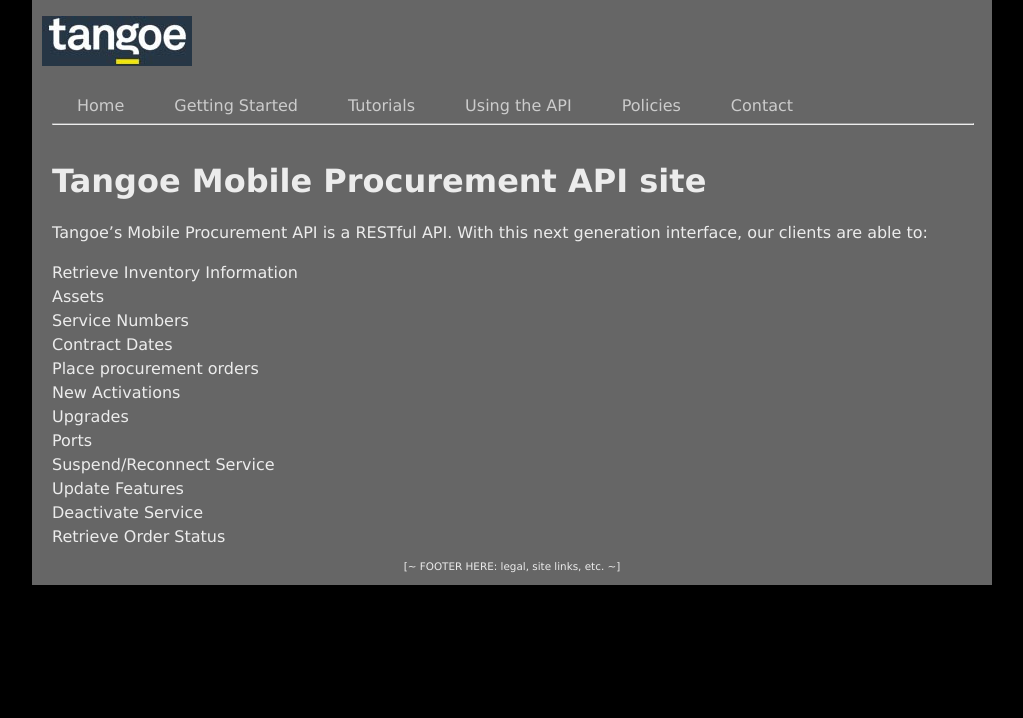
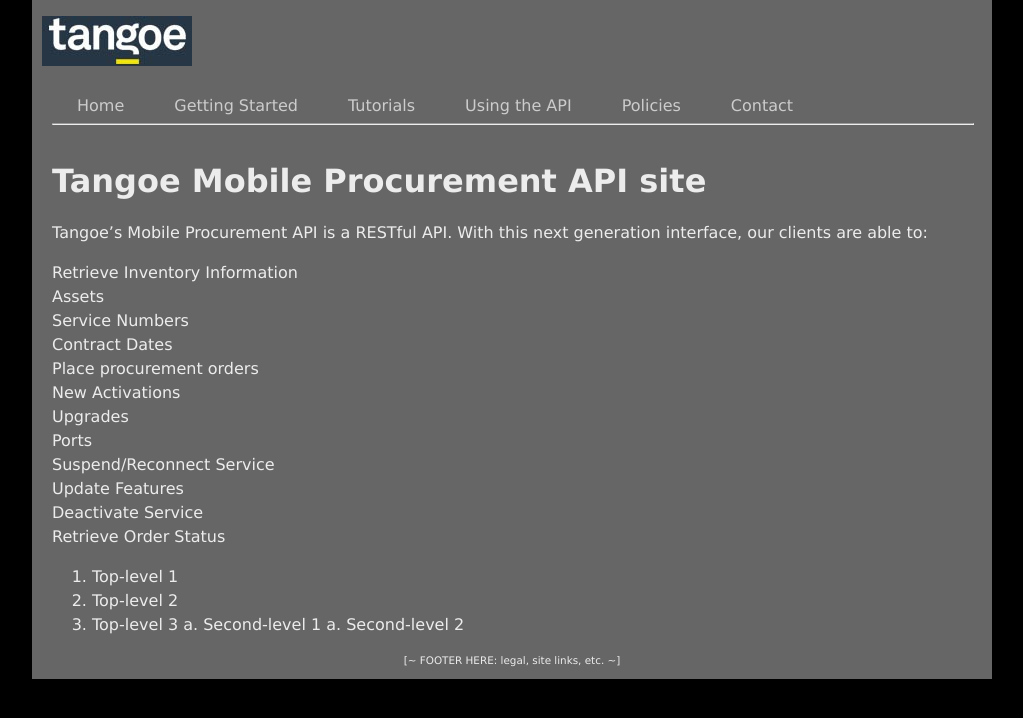
Before and after one commit to Tangoe/Mobile-Procurement-API-Documentation, a Jekyll site: the page built from index.md, in a window 1280 px wide. Shown: the top 718 px of the page, without its empty margins (128-1151 px from the left). Built offline with Jekyll 4.4.1, drawn with Linux system fonts in a browser that asks for light colours.

Commit message:
Update test pages

```diff
--- a/_includes/header.html
+++ b/_includes/header.html
@@ -10,7 +10,7 @@
   <div id="main">
 
     <header>
-      <p><img src="/images/{{ page.logo2 }}" alt="Tangoe" /></p>
+      <p><img src="images/{{ page.logo2 }}" alt="Tangoe" /></p>
     <header>
 
     <nav role="navigation">
--- a/index.md
+++ b/index.md
@@ -23,3 +23,10 @@
   * Update Features
   * Deactivate Service
 * Retrieve Order Status
+
+
+1. Top-level 1
+1. Top-level 2
+1. Top-level 3
+  a.  Second-level 1
+  a.  Second-level 2
```
